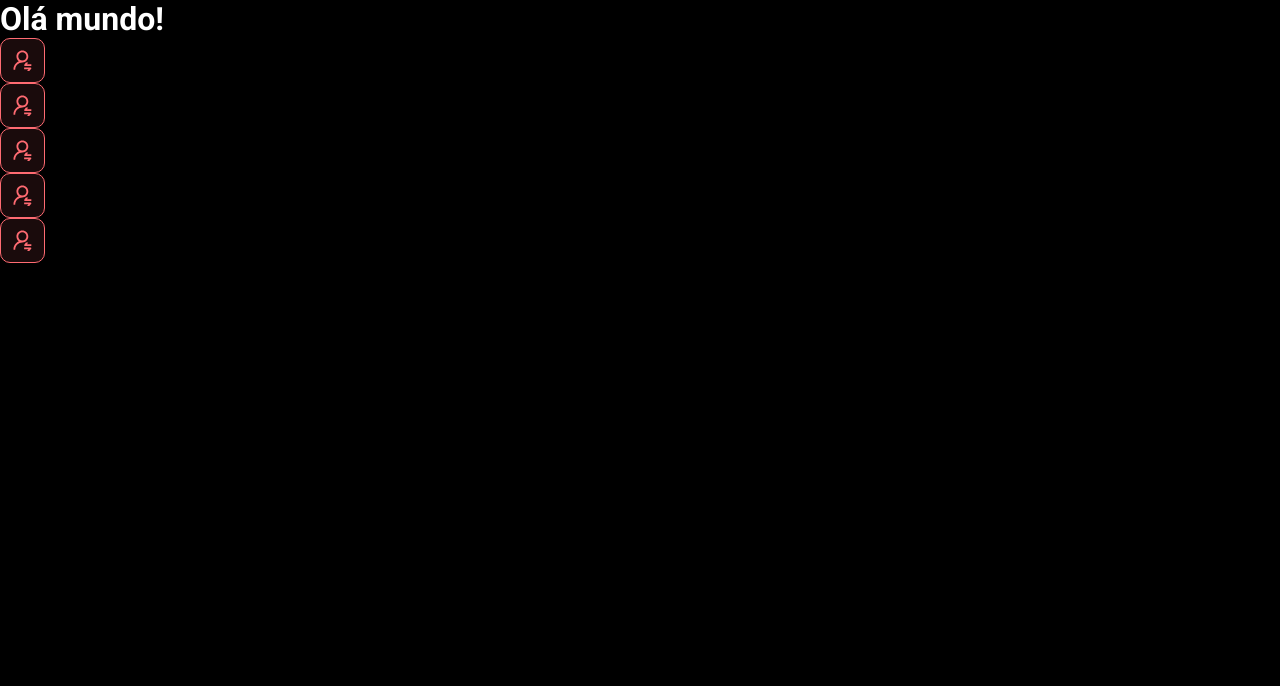
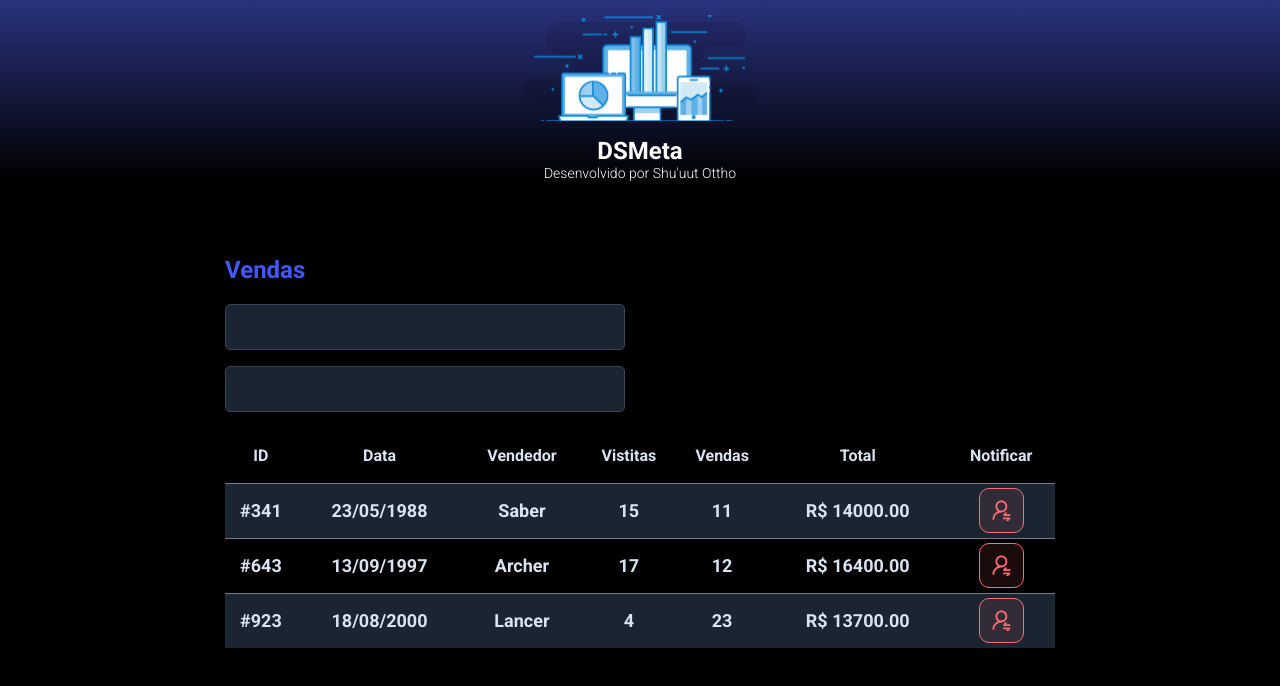
Before and after one commit to Shu-uutOttho/dsmeta, a React (Vite) app in the folder frontend/: page / in a window 1280 px wide. Shown: the top 686 px of the page. Built offline with nearby package versions, Linux system fonts and the light colour scheme.

Commit message:
Others Components

```diff
--- a/frontend/src/App.tsx
+++ b/frontend/src/App.tsx
@@ -1,15 +1,20 @@
 import NotificationButton from "./components/NotificationButton"
+import Header from "./components/Header"
+import SalesCard from "./components/salesCard"
 
 
 function App() {
   return (
     <>
-      <h1>Olá mundo!</h1>
-      <NotificationButton />
-      <NotificationButton />
-      <NotificationButton />
-      <NotificationButton />
-      <NotificationButton />
+      <Header />
+      <main>
+        <section id="sales">
+          <div className="dsmeta-container">
+           <SalesCard/>
+          </div>
+        </section>
+      </main>
+
     </>
   )
 }
--- /dev/null
+++ b/frontend/src/components/Header/index.tsx
@@ -0,0 +1,15 @@
+import logo from '../../assets/img/logo.svg'
+import './styles.css'
+function Header() {
+    return (
+        <header>
+            <div className="dsmeta-logo-container">
+                <img src={logo} alt="DSMetaLogo"/>
+                    <h1>DSMeta</h1>
+                    <p>Desenvolvido por <a href="https://github.com/Shu-uutOttho">Shu'uut Ottho</a></p>
+            </div>
+        </header>
+    )
+}
+
+export default Header
--- /dev/null
+++ b/frontend/src/components/Header/styles.css
@@ -0,0 +1,28 @@
+header {
+    height: 220;
+    background: linear-gradient(180deg, #29327e 0%, #000000 100%);
+    display: flex;
+    align-items: center;
+    justify-content: center;
+}
+
+.dsmeta-logo-container {
+    display: flex;
+    flex-direction: column;
+    align-items: center;
+}
+
+.dsmeta-logo-container img {
+    margin-top: 15px;
+    width: 235px;
+}
+
+.dsmeta-logo-container h1 {
+    margin-top: 15px;
+    font-size: 24px;
+}
+
+.dsmeta-logo-container p {
+    font-size: 14px;
+    font-weight: 300;
+}
--- /dev/null
+++ b/frontend/src/components/salesCard/index.tsx
@@ -0,0 +1,84 @@
+import NotificationButton from '../NotificationButton'
+import './styles.css'
+
+function salesCard() {
+  return (
+
+    <div className="dsmeta-card">
+      <h2 className="dsmeta-sales-title">Vendas</h2>
+      <div>
+        <div className="dsmeta-form-control-container">
+          <input className="dsmeta-form-control" type="text"/>
+        </div>
+        <div className="dsmeta-form-control-container">
+          <input className="dsmeta-form-control" type="text"/>
+        </div>
+      </div>
+
+      <div>
+        <table className="dsmeta-sales-table">
+          <thead>
+            <tr>
+              <th className="show992">ID</th>
+              <th className="show576">Data</th>
+              <th>Vendedor</th>
+              <th className="show992">Vistitas</th>
+              <th className="show992">Vendas</th>
+              <th>Total</th>
+              <th>Notificar</th>
+            </tr>
+          </thead>
+          <tbody>
+            <tr>
+              <th className="show992">#341</th>
+              <th className="show576">23/05/1988</th>
+              <th>Saber</th>
+              <th className="show992">15</th>
+              <th className="show992">11</th>
+              <th>R$ 14000.00</th>
+              <th>
+                <div className="dsmeta-red-btn-container">
+                <NotificationButton/>
+                </div>
+              </th>
+            </tr>
+
+
+            <tr>
+              <th className="show992">#643</th>
+              <th className="show576">13/09/1997</th>
+              <th>Archer</th>
+              <th className="show992">17</th>
+              <th className="show992">12</th>
+              <th>R$ 16400.00</th>
+              <th>
+                <div className="dsmeta-red-btn-container">
+                <NotificationButton/>
+                </div>
+              </th>
+            </tr>
+            <tr>
+              <th className="show992">#923</th>
+              <th className="show576">18/08/2000</th>
+              <th>Lancer</th>
+              <th className="show992">4</th>
+              <th className="show992">23</th>
+              <th>R$ 13700.00</th>
+              <th>
+                <div className="dsmeta-red-btn-container">
+                  <NotificationButton/>
+                </div>
+              </th>
+            </tr>
+          </tbody>
+
+        </table>
+
+      </div>
+
+    </div>
+
+  )
+}
+
+export default salesCard
--- /dev/null
+++ b/frontend/src/components/salesCard/styles.css
@@ -0,0 +1,94 @@
+
+
+.dsmeta-sales-title {
+    color: #4157ff;
+    font-size: 24px;
+    margin-bottom: 20px;
+}
+
+.dsmeta-form-control {
+    height: 46px;
+    background-color: #1b2531;
+    border: 1px solid #384459;
+    border-radius: 5px;
+    width: 100%;
+    color: rgb(204, 216, 240);
+    padding: 0 20px;
+    font-size: 18px;
+}
+
+.dsmeta-form-control-container {
+    margin-bottom: 16px;
+    max-width: 400px;
+}
+
+.dsmeta-sales-table {
+    width: 100%;
+    border-spacing: 0;
+    border-collapse: collapse;
+}
+
+.dsmeta-sales-table thead {
+    height: 55px;
+    font-size: 16px;
+    color: #dae3f2;
+    font-weight: 700;
+}
+
+.dsmeta-sales-table tbody {
+    font-size: 14px;
+    font-weight: 400;
+    color: #dae3f2;
+    text-align: center;
+}
+
+.dsmeta-sales-table tbody tr {
+    height: 74px;
+    border-top: 1px solid #757c88;
+}
+
+.dsmeta-sales-table tbody tr:nth-child(odd) {
+    background-color: #1b2531;
+}
+
+.dsmeta-sales-table tbody tr:hover {
+    background-color: #9db8e6;
+}
+
+.dsmeta-red-btn-container {
+    display: flex;
+    justify-content: center;
+}
+
+
+.show576 {
+    display: none;
+}
+
+@media (min-width:576px) {
+    .show576 {
+        display: table-cell;
+    }
+
+    .dsmeta-card {
+        padding: 35px;
+    }
+
+    .dsmeta-sales-table tbody tr {
+        height: 55px;
+    }
+
+    .dsmeta-sales-table tbody {
+        font-size: 18px;
+    }
+}
+
+.show992 {
+    display: none;
+}
+
+@media (min-width:992px) {
+    .show992 {
+        display: table-cell;
+    }
+}
--- a/frontend/src/index.css
+++ b/frontend/src/index.css
@@ -19,3 +19,13 @@ a:visited {
     color: unset;
     text-decoration: none;
 }
+
+.dsmeta-container {
+    width: 100%;
+    max-width: 900px;
+    margin: 0% auto;
+}
+
+#sales {
+    padding: 40px 10px;
+}
```
Also changed, not shown: frontend/src/assets/img/logo.svg (added).
